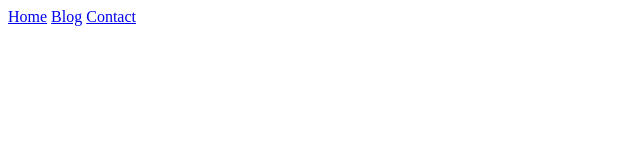
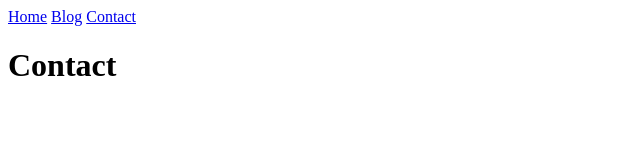
Before and after one commit to mjquintana/basic-website, a plain HTML site: page contact.html in a window 1280 px wide. Shown: the whole page, without its empty margins (0-640 px from the left). Drawn offline with Linux system fonts and the light colour scheme.

Commit message:
added titles to each html page

```diff
--- a/contact.html
+++ b/contact.html
@@ -4,7 +4,7 @@
     <meta charset="UTF-8">
     <meta http-equiv="X-UA-Compatible" content="IE=edge">
     <meta name="viewport" content="width=device-width, initial-scale=1.0">
-    <title>Document</title>
+    <title>Contact</title>
 </head>
 <nav>
     <a href="./index.html">Home</a>
@@ -12,6 +12,6 @@
     <a href="./contact.html">Contact</a>
 </nav>
 <body>
-
+    <h1>Contact</h1>
 </body>
 </html>
```
Also changed, not shown: blog.html (+2 -1 lines).
